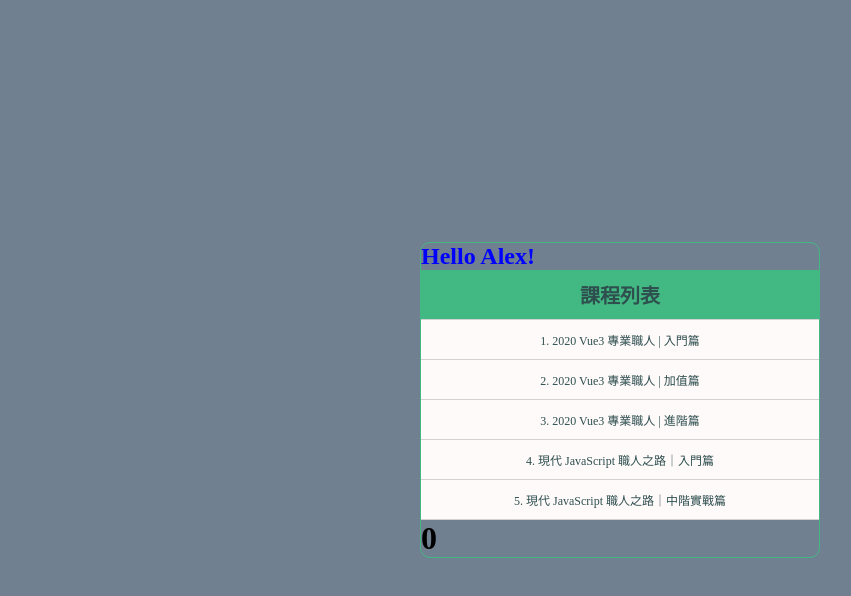
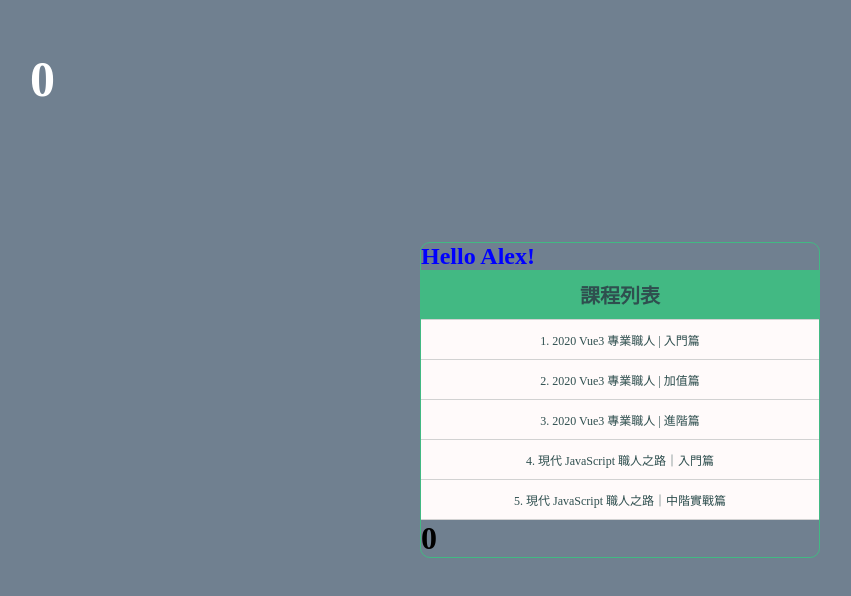
Before and after one commit to k8cchaha/0328-vue-props, a Vue app: page / in a window 1280 px wide. Shown: the top 596 px of the page, without its empty margins (20-871 px from the left). Built offline with nearby package versions, Linux system fonts and the light colour scheme.

Commit message:
implement timer with emit

```diff
--- a/src/App.vue
+++ b/src/App.vue
@@ -3,6 +3,7 @@
   <TitleBar :handListShow="HandListShow" />
   <ListItem :isOpen="isOpen" />
   <EmitTest @hihi="handleCallBack" />
+  <TimerBox @TimeOut="handleTimeOut" />
 </template>
 
 <script>
@@ -10,6 +11,7 @@
 import TitleBar from "@/components/TitleBar.vue";
 import ListItem from "@/components/ListItem.vue";
 import EmitTest from "@/components/EmitTest.vue";
+import TimerBox from "@/components/TimerBox.vue";
 
 import { ref } from "@vue/reactivity";
 export default {
@@ -19,6 +21,7 @@
     TitleBar,
     ListItem,
     EmitTest,
+    TimerBox,
   },
   setup() {
     const data = ref("Hello Alex!");
@@ -32,7 +35,11 @@
       console.log("CallBack:", num);
     };
 
-    return { data, isOpen, HandListShow, handleCallBack };
+    const handleTimeOut = (num) => {
+      console.log("Time is over: ", num.value);
+    };
+
+    return { data, isOpen, HandListShow, handleCallBack, handleTimeOut };
   },
 };
 </script>
--- /dev/null
+++ b/src/components/TimerBox.vue
@@ -0,0 +1,38 @@
+<template>
+  <h1>{{ num }}</h1>
+</template>
+
+<script>
+import { ref } from "@vue/reactivity";
+import { onMounted } from "vue";
+export default {
+  emits: {
+    TimeOut: (num) => num.value === 0,
+  },
+  setup(props, { emit }) {
+    const num = ref(5);
+    let timer = null;
+
+    onMounted(() => {
+      timer = setInterval(() => {
+        num.value--;
+        if (num.value === 0) {
+          emit("TimeOut", num);
+          clearInterval(timer);
+        }
+      }, 1000);
+    });
+    return { num };
+  },
+};
+</script>
+
+<style scoped>
+h1 {
+  position: fixed;
+  color: white;
+  font-size: 50px;
+  left: 50px;
+  top: 50px;
+}
+</style>
```
